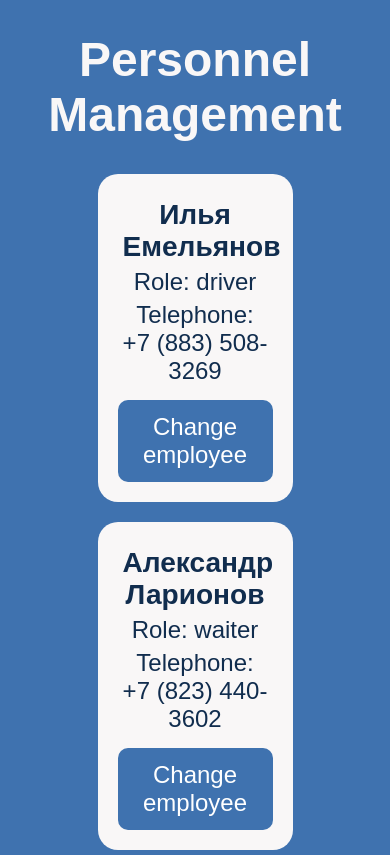
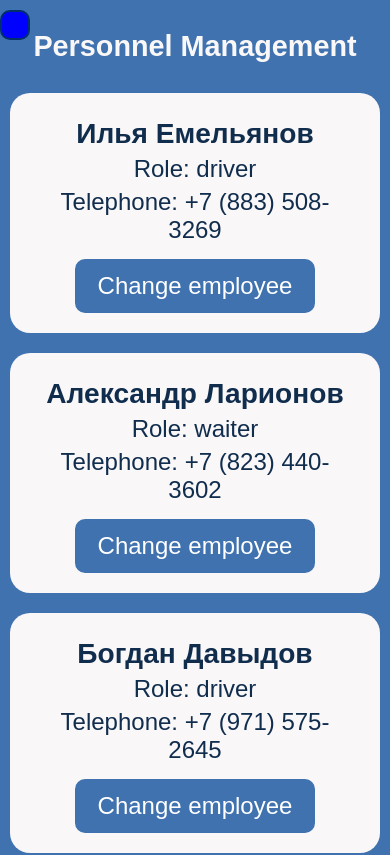
Before and after one commit to toshadrugdealer/PersonnelManagement, a React (Vite) app: page / in a window 390 px wide. Shown: the top 855 px of the page. Built offline with nearby package versions, Linux system fonts and the light colour scheme.

Commit message:
add modal

```diff
--- a/src/components/EmployeeForm/EmployeeForm.tsx
+++ b/src/components/EmployeeForm/EmployeeForm.tsx
@@ -109,7 +109,7 @@ const EmployeeForm: FC<EmployeeFormProps> = ({ employee }) => {
       </label>
 
       <label className={styles.checkbox}>
-        В архиве:
+        In the archive :
         <input
           type="checkbox"
           name="isArchive"
--- a/src/components/EmployeeList/EmployeeList.module.scss
+++ b/src/components/EmployeeList/EmployeeList.module.scss
@@ -7,4 +7,8 @@
   flex-wrap: nowrap;
   gap: 20px;
   justify-content: center;
+
+  @media (max-width: 700px) {
+    width: 100%;
+  }
 }
--- a/src/pages/Home/Home.module.scss
+++ b/src/pages/Home/Home.module.scss
@@ -2,11 +2,11 @@
   display: flex;
   justify-content: center;
   color: #112d4e;
-}
+
   .employeeFilterWrapper {
     height: 50%;
     position: sticky;
-  top: 10px;
+    top: 115px;
     background-color: #f9f7f7;
     padding: 10px;
     border-radius: 20px;
@@ -29,6 +29,75 @@
     }
   }
 
+  .employeeFilterModal {
+    position: fixed;
+    left: -3px;
+    top: 50px;
+    background-color: #f9f7f7;
+    padding: 10px;
+    border-top-right-radius: 20px;
+    border-bottom-right-radius: 20px;
+    border: 3px solid #00306b;
+    button {
+      margin-top: 10px;
+      padding: 10px 20px;
+      background-color: #3f72af;
+      color: white;
+      border: none;
+      border-radius: 10px;
+      cursor: pointer;
+      font-size: 24px;
+      border: 3px solid transparent;
+      &:hover {
+        border: 3px solid #00306b;
+      }
+    }
+    @media (max-width: 700px) {
+      top: 100px;
+    }
+    @media (max-width: 491px) {
+      top: 97px;
+    }
+    @media (max-width: 437px) {
+      top: 91px;
+    }
+  }
+}
+.filterBtn {
+  width: 30px;
+  height: 30px;
+  display: none;
+  position: absolute;
+  top: 10px;
+  border-radius: 10px;
+  cursor: pointer;
+  font-size: 24px;
+  border: 2px solid #00306b;
+  &:hover {
+    border: 2px solid #00306b;
+  }
+  @media (max-width: 700px) {
+    display: block;
+  }
+}
+
+header {
+  position: sticky;
+  top: 0;
+  box-sizing: border-box;
+  background-color: #3f72af;
+}
 h1 {
+  margin: 0;
   color: #f9f7f7;
+  padding: 30px;
+  @media (max-width: 700px) {
+    font-size: 1.6em;
   }
+  @media (max-width: 491px) {
+    font-size: 1.4em;
+  }
+  @media (max-width: 437px) {
+    font-size: 1.2em;
+  }
+}
--- a/src/pages/Home/Home.tsx
+++ b/src/pages/Home/Home.tsx
@@ -10,10 +10,23 @@ const Home: FC = () => {
   >("all");
   const [filterArchive, setFilterArchive] = useState<boolean>(false);
   const [sortField, setSortField] = useState<"name" | "birthday" | "">("");
+  const [modal, setModal] = useState(false);
+
+  const handleModal = () => {
+    setModal(!modal);
+  };
 
   return (
     <div className={styles.homePage}>
-      <h1>Personnel Management</h1>
+      <header>
+        <button
+          style={{ backgroundColor: `${modal ? "red" : "blue"}` }}
+          className={styles.filterBtn}
+          onClick={handleModal}
+        ></button>
+        <h1>Personnel Management</h1>
+      </header>
+
       <div className={styles.employeeManagement}>
         <div className={styles.employeeFilterWrapper}>
           <EmployeeFilter
@@ -25,6 +38,19 @@ const Home: FC = () => {
             <button>Add a new employee</button>
           </Link>
         </div>
+
+        {modal && (
+          <div className={styles.employeeFilterModal}>
+            <EmployeeFilter
+              setFilterRole={setFilterRole}
+              setFilterArchive={setFilterArchive}
+              setSortField={setSortField}
+            />
+            <Link to="/add">
+              <button>Add a new employee</button>
+            </Link>
+          </div>
+        )}
         <EmployeeList
           filterRole={filterRole}
           filterArchive={filterArchive}
```
Lines whose indentation alone changed are shown as unchanged.
